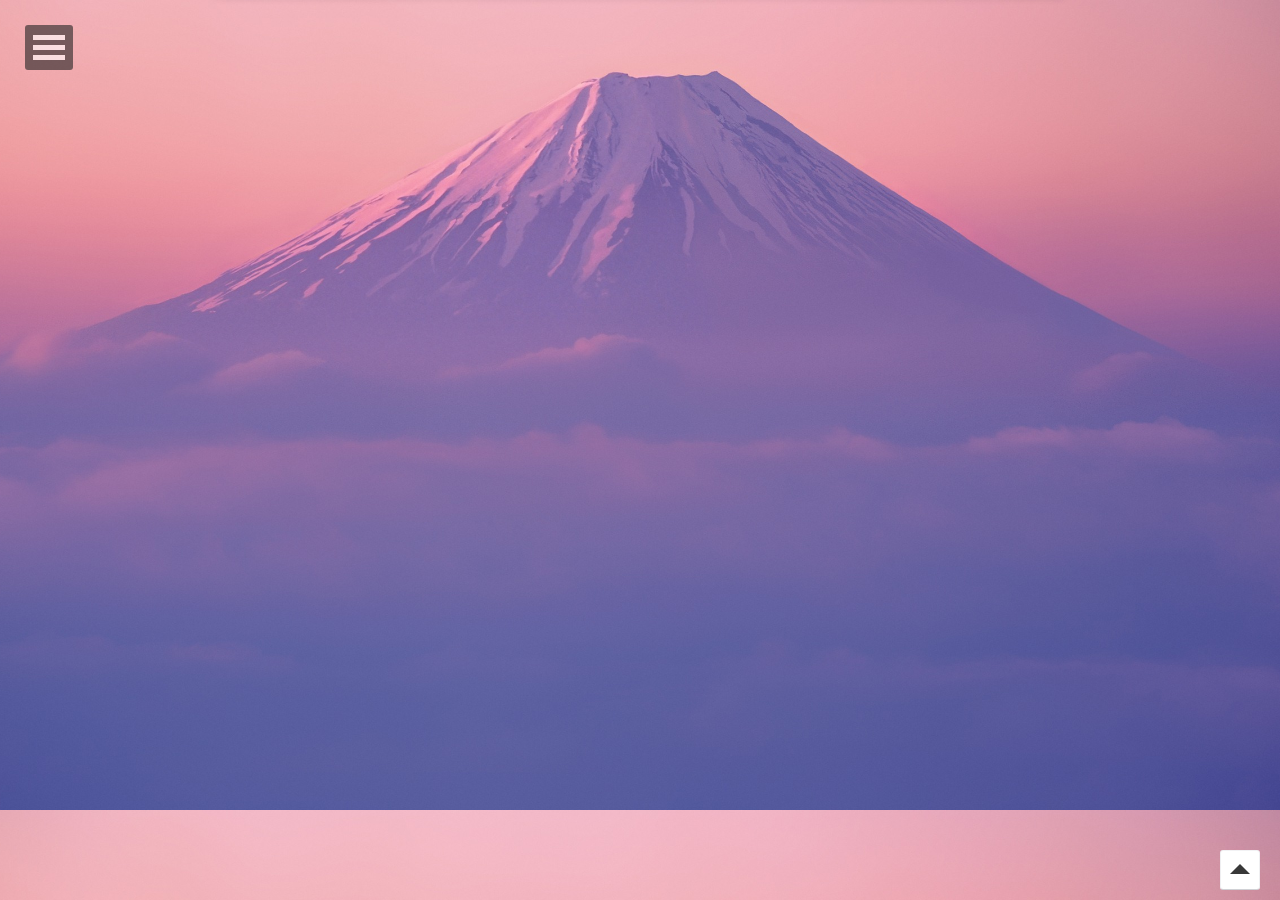
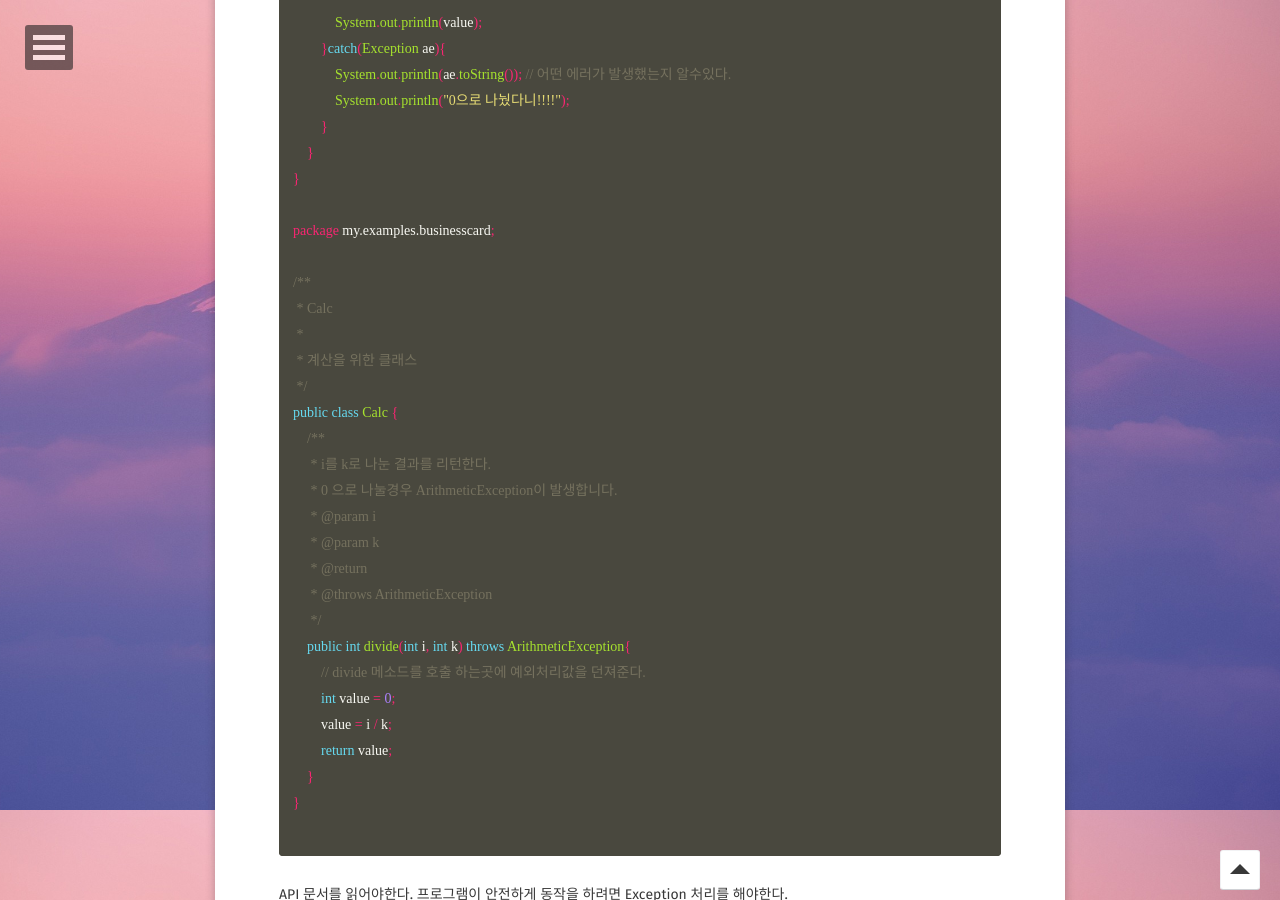
Before and after one commit to choiwono/choiwono.github.io, a Jekyll site: the page built from _posts/2018-12-17-java_basic.md, in a window 1280 px wide and 900 px high, scrolled down 990 px. Built offline with Jekyll 4.4.1, drawn with Linux system fonts in a browser that asks for light colours; some web fonts are replaced; comment, search, counter and statistics services are not loaded; some of the changed text lies outside the part shown.

Commit message:
Update 2018-12-17-java_basic.md

````diff
--- a/_posts/2018-12-17-java_basic.md
+++ b/_posts/2018-12-17-java_basic.md
@@ -1,11 +1,13 @@
 ---
 layout: post
-title:  "[자바] json, jackson 라이브러리"
-date:   2018-12-17
-excerpt: "java"
+title:  "[자바] json, Exception"
+date:   2018-12-18
+excerpt: "java, JSON, Exception"
 java: true
 tag:
 - java
+- JSON
+- Exception
 
 comments: true
 ---
@@ -33,3 +35,79 @@ JSON 자료형 형태 예시
     "회사": "경기 수원시 팔달구 우만동"
  }
  ``
+
+## 2. java Exception 처리
+
+```java
+
+public class CalcExam {
+    public static void main(String[] args){
+        Calc calc = new Calc();
+        try {
+            int value = calc.divide(4, 0);
+
+            System.out.println(value);
+        }catch(Exception ae){
+            System.out.println(ae.toString()); // 어떤 에러가 발생했는지 알수있다.
+            System.out.println("0으로 나눴다니!!!!");
+        }
+    }
+}
+
+package my.examples.businesscard;
+
+/**
+ * Calc
+ *
+ * 계산을 위한 클래스
+ */
+public class Calc {
+    /**
+     * i를 k로 나눈 결과를 리턴한다.
+     * 0 으로 나눌경우 ArithmeticException이 발생합니다.
+     * @param i
+     * @param k
+     * @return
+     * @throws ArithmeticException
+     */
+    public int divide(int i, int k) throws ArithmeticException{
+        // divide 메소드를 호출 하는곳에 예외처리값을 던져준다.
+        int value = 0;
+        value = i / k;
+        return value;
+    }
+}
+
+```
+
+API 문서를 읽어야한다. 프로그램이 안전하게 동작을 하려면 Exception 처리를 해야한다.
+
+다만 예외처리는 UI단에서 처리해주는것이 좋다. RuntimeException일 경우 메소드에 적어주지 않아도 된다.
+
+Exception의 종류는 크게 RuntimeException 있느냐 없느냐로 구분한다.
+
+CheckedException = 조상중에 RuntimeException이 없는 경우
+
+CheckedException인 경우에는 반드시 예외처리를 해주지 않으면 컴파일이 되지않는다 ( 최대한 안쓰는편이 좋다 )
+
+되도록이면 RuntimeException을 쓰는게 좋다.
+
+```java
+
+package my.examples.businesscard;
+
+import java.net.URL;
+
+public class UrlExam {
+    public static void main(String[] args){ // URL 클래스 = CheckedException!!
+        try {
+            URL url = new URL("http://www.naver.com");
+        } catch(Exception ex) {
+            System.out.println(ex);
+        }
+    }
+}
+
+```
+
+각각 클래스별, 메소드별 예외처리가 발생할 수 있다. 그렇기 때문에 공통 Exception 처리를 할수있다.
````
